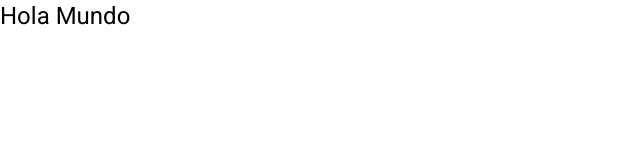
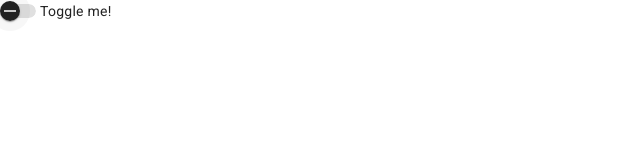
Before and after one commit to CorsairRom/TEP, an Angular app: page / in a window 1280 px wide. Shown: the top 160 px of the page, without its empty margins (0-640 px from the left). Built offline with nearby package versions, Linux system fonts and the light colour scheme.

Commit message:
add: test material

```diff
--- a/src/app/app.component.html
+++ b/src/app/app.component.html
@@ -1,3 +1,3 @@
 
-<h1>Hola Mundo</h1>
+<mat-slide-toggle>Toggle me!</mat-slide-toggle>
 <router-outlet></router-outlet>
--- a/src/app/app.module.ts
+++ b/src/app/app.module.ts
@@ -4,6 +4,7 @@ import { BrowserModule } from '@angular/platform-browser';
 import { AppRoutingModule } from './app-routing.module';
 import { AppComponent } from './app.component';
 import { BrowserAnimationsModule } from '@angular/platform-browser/animations';
+import { MaterialModule } from './material/material.module';
 
 @NgModule({
   declarations: [
@@ -12,7 +13,8 @@ import { BrowserAnimationsModule } from '@angular/platform-browser/animations';
   imports: [
     BrowserModule,
     AppRoutingModule,
-    BrowserAnimationsModule
+    BrowserAnimationsModule,
+    MaterialModule
   ],
   providers: [],
   bootstrap: [AppComponent]
```
Also changed, not shown: src/app/material/material.module.ts (+31 -6 lines).
